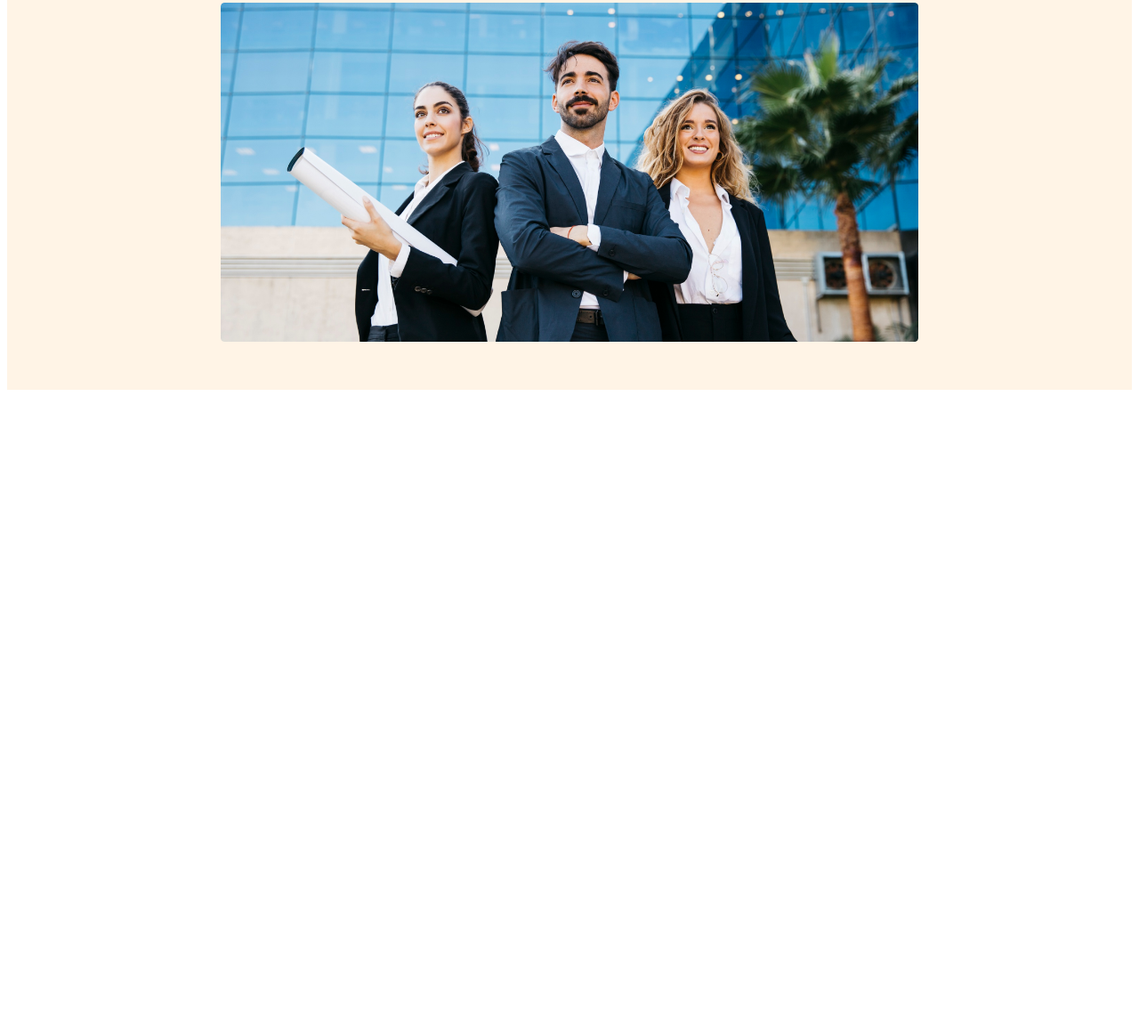
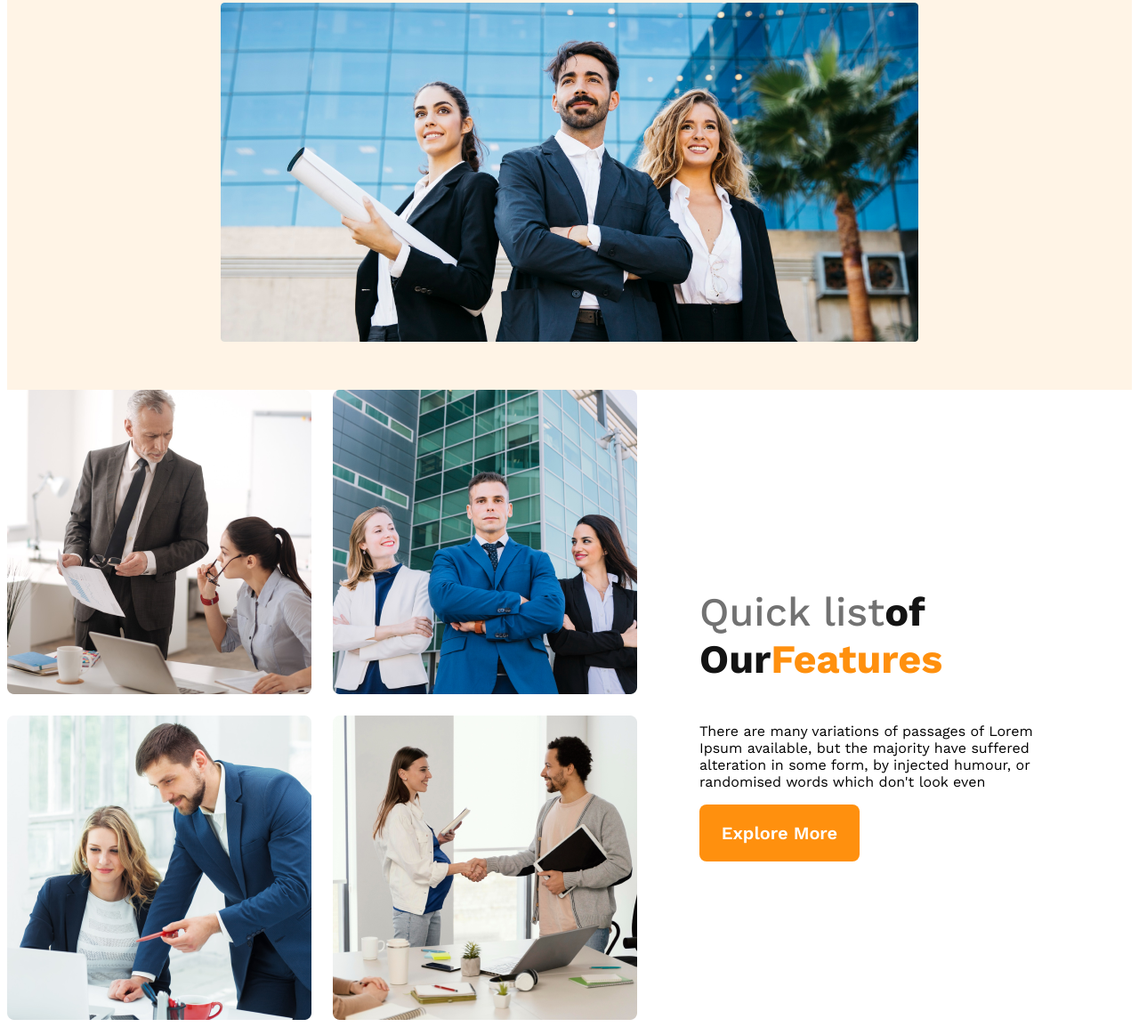
Before and after one commit to AhmedMiraz1/architect-repo, a plain HTML site: page index.html in a window 1280 px wide. Shown: the part 614-1768 px from the top of the page at 89% size. Before the commit the page ends 1060 px from the top, so only its background shows below. Drawn offline with nearby package versions, Linux system fonts and the light colour scheme; a web font is replaced by a local one.

Commit message:
section added

```diff
--- a/index.html
+++ b/index.html
@@ -7,6 +7,8 @@
     <link rel="stylesheet" href="./styles/style.css" />
   </head>
   <body>
+    <!-- header start -->
+
     <header>
       <nav>
         <h3 class="nav-title">G3 Architects</h3>
@@ -31,7 +33,31 @@
         <img src="images/banner.png" alt="" />
       </div>
     </header>
-    <main></main>
+
+    <!-- header end  -->
+    <main>
+      <!--teams section -->
+
+      <section class="teams-container">
+        <div class="teams-img-container">
+          <img src="images/team1.png" alt="" />
+          <img src="images/team2.png" alt="" />
+          <img src="images/team3.png" alt="" />
+          <img src="images/team4.png" alt="" />
+        </div>
+        <div class="teams-content">
+          <h3 class="teams-title">
+           <span class="teams-title-1"> Quick list</span><span class="teams-title-2">of Our</span><span class="teams-title-3">Features</span>
+          </h3>
+          <p class="teams-description">
+            There are many variations of passages of Lorem Ipsum available, but
+            the majority have suffered alteration in some form, by injected
+            humour, or randomised words which don't look even
+          </p>
+          <button class="btn-primary">Explore More</button>
+        </div>
+      </section>
+    </main>
     <footer></footer>
   </body>
 </html>
--- a/styles/style.css
+++ b/styles/style.css
@@ -69,35 +69,66 @@ nav li {
   border: none;
   cursor: pointer;
 }
-.banner img  {
+.banner img {
   width: 100%;
   margin-top: 20px;
 }
 
-
 /* responsive media query  */
 /* mobile devices */
-@media screen and (max-width:576px)  {
+@media screen and (max-width: 576px) {
   header {
     padding: 20px;
-
   }
   nav {
     flex-direction: column;
   }
-
 }
 
 /* tablet or medium devices */
 
-@media screen and (min-width:576px) and (max-width:990px) {
-
+@media screen and (min-width: 576px) and (max-width: 990px) {
   header {
     padding: 40px;
-
   }
   nav {
     flex-direction: column;
   }
+}
 
+main {
+  max-width: 1440px;
 }
+/* teams style */
+
+.teams-container {
+  display: flex;
+  align-items: center;
+}
+.teams-img-container {
+  display: grid;
+  grid-template-columns: repeat(2, 1fr);
+  gap: 24px;
+}
+.teams-content {
+  padding-left: 70px;
+  padding-right: 70px;
+}
+.teams-title {
+  font-size: 2.8rem;
+}
+.teams-title-1 {
+  color: #727272;
+  font-size: 45px;
+  font-weight: 500;
+}
+.teams-title-2 {
+  color: #131313;
+  font-size: 45px;
+  font-weight: 700;
+}
+.teams-title-3 {
+  color: #ff900e;
+  font-size: 45px;
+  font-weight: 700;
+}
```
Lines whose indentation alone changed are shown as unchanged.
